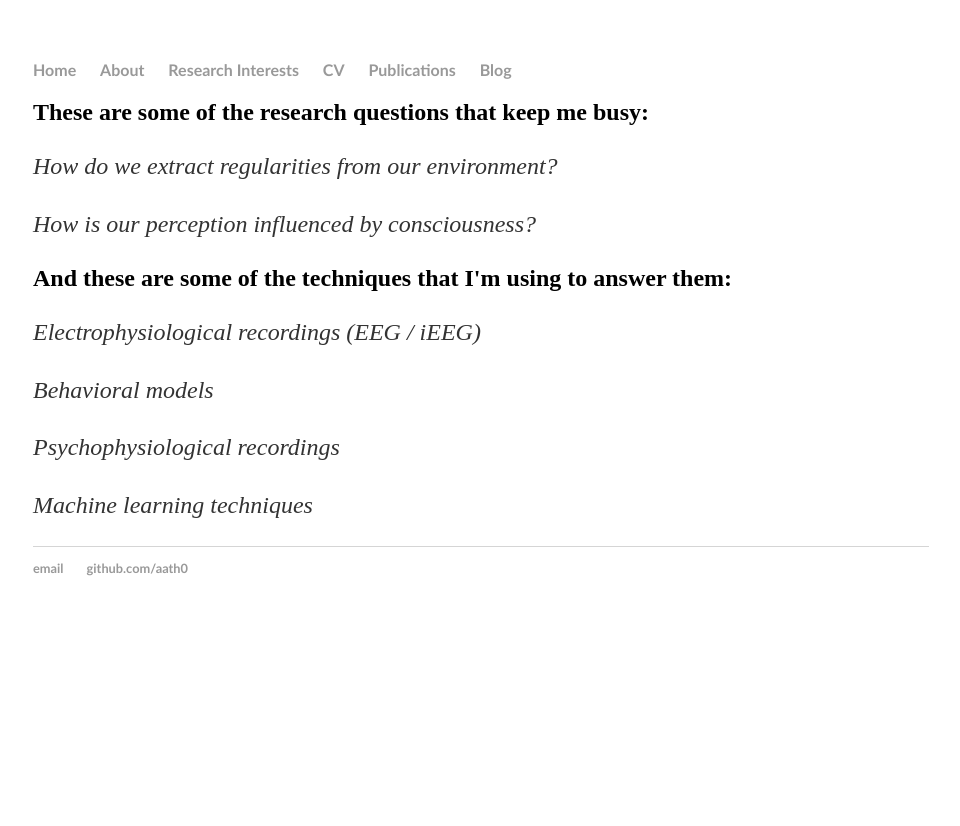
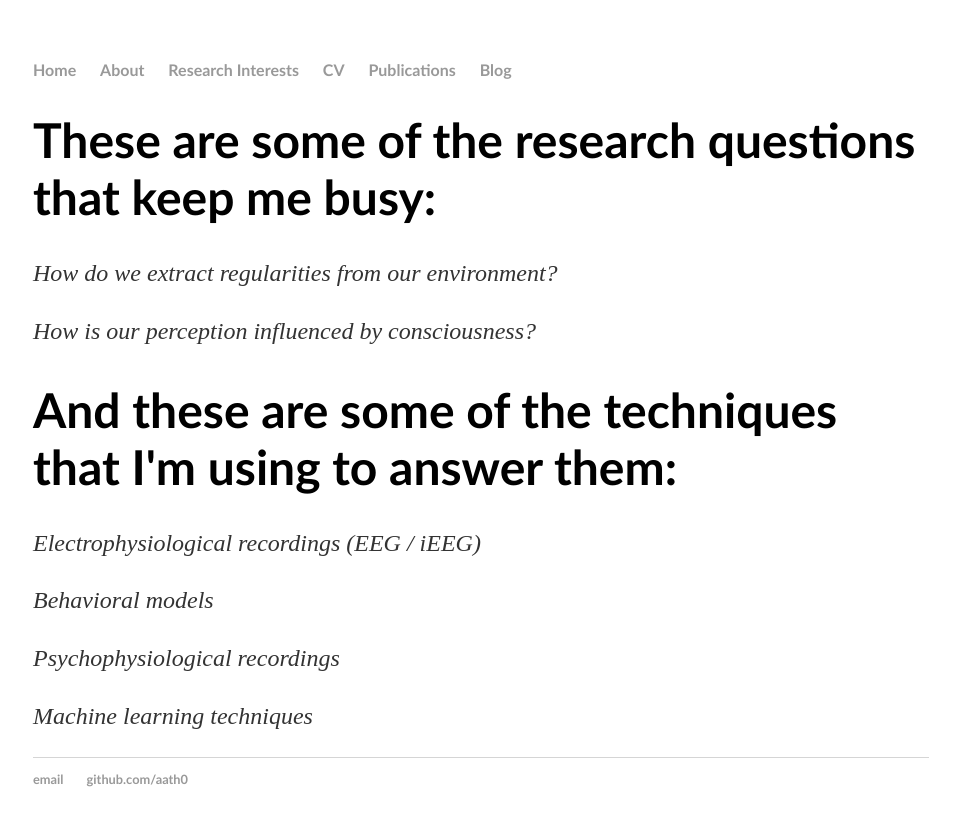
Before and after one commit to aath0/TryingOut, a Jekyll site: the page built from resint/index.html, in a window 1280 px wide. Shown: the top 826 px of the page, without its empty margins (159-1119 px from the left). Built offline with Jekyll 4.4.1, drawn with Linux system fonts in a browser that asks for light colours.

```diff
--- a/resint/index.html
+++ b/resint/index.html
@@ -3,11 +3,11 @@ layout: default
 title: Athina Tzovara
 ---
 <div class="blurb">
-	<h2> These are some of the research questions that keep me busy: </h2>
+	<h1> These are some of the research questions that keep me busy: </h1>
 	<p><em>How do we extract regularities from our environment?</em></p>
  	<p><em>How is our perception influenced by consciousness?</em></p>
 
-	<h2> And these are some of the techniques that I'm using to answer them: </h2>
+	<h1> And these are some of the techniques that I'm using to answer them: </h1>
 	<p><em>Electrophysiological recordings (EEG / iEEG)</em></p>
 	<p><em>Behavioral models</em></p>
 	<p><em>Psychophysiological recordings</em></p>
```
